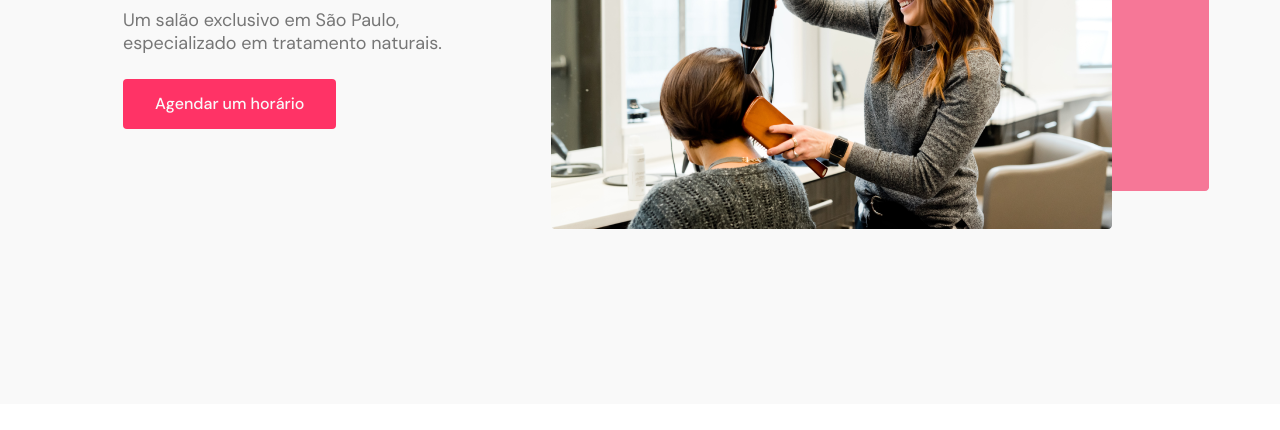
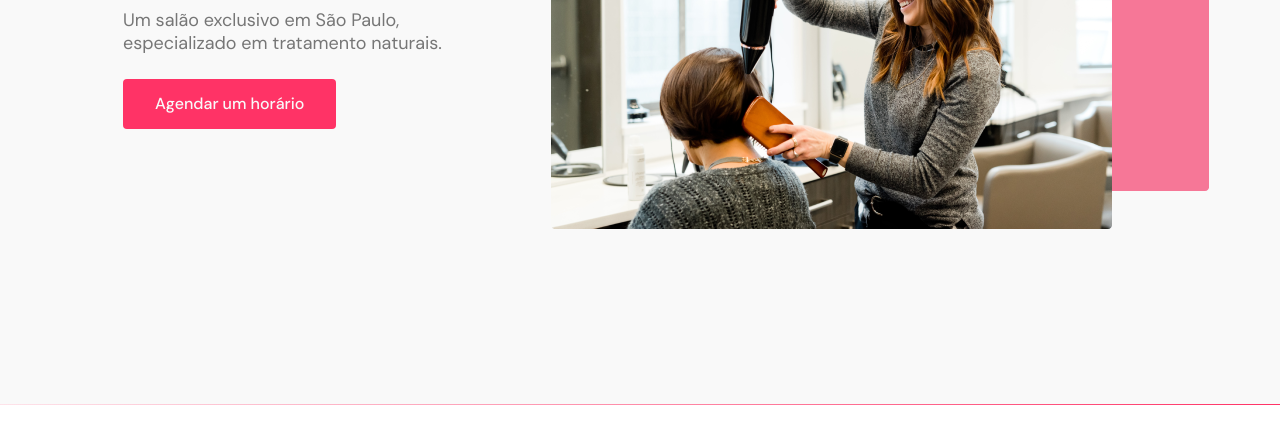
Before and after one commit to Makson19/beautysalon-landing-page, a Gatsby site: page / in a window 1280 px wide. Shown: the part 370-800 px from the top of the page. Built offline with nearby package versions, Linux system fonts and the light colour scheme; Gatsby itself is replaced by a stand-in of ours.

Commit message:
add divider component

```diff
--- /dev/null
+++ b/src/components/Divider/index.jsx
@@ -0,0 +1,7 @@
+/** @jsx jsx */
+import { jsx } from "@emotion/react";
+import { Container } from "./styles";
+
+const Divider = ({ from, to }) => <Container from={from} to={to} />
+
+export default Divider
--- /dev/null
+++ b/src/components/Divider/styles.js
@@ -0,0 +1,8 @@
+/** @jsx jsx */
+import styled from "@emotion/styled";
+
+export const Container = styled.div`
+  background: linear-gradient(270deg, ${props => props.from} 0%, ${props => props.to} 100%);
+  height: 0.1rem;
+  width: 100%;
+`;
--- a/src/pages/index.js
+++ b/src/pages/index.js
@@ -2,6 +2,7 @@ import React from "react"
 import Layout from "../components/Layout";
 import Header from "../components/Header";
 import Start from "../components/Start";
+import Divider from "../components/Divider";
 import Seo from "../components/seo"
 // import * as styles from "../components/index.module.css"
 
@@ -11,6 +12,7 @@ const IndexPage = () => (
   <Layout pageTitle="Beauty Salon">
     <Header />
     <Start />
+    <Divider from="#FF3366" to="#F7779734" />
   </Layout>
 )
 
```
